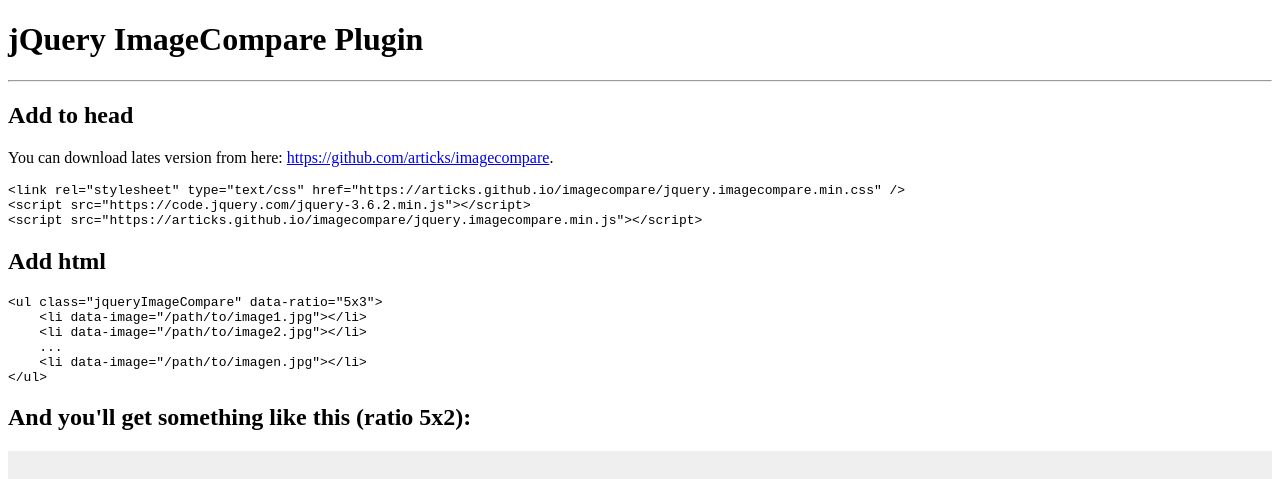
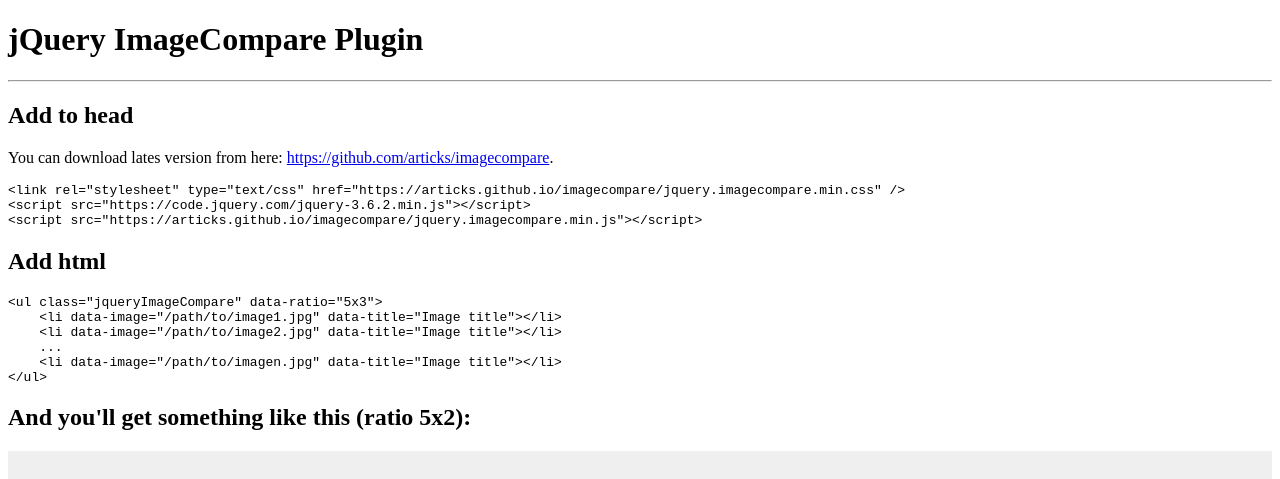
Before and after one commit to articks/imagecompare, a plain HTML site: page docs/index.html in a window 1280 px wide. Shown: the top 479 px of the page. Drawn offline with nearby package versions, Linux system fonts and the light colour scheme.

Commit message:
Update index.html

```diff
--- a/docs/index.html
+++ b/docs/index.html
@@ -29,10 +29,10 @@
     <h2>Add html</h2>
 <pre>
 &lt;ul class="jqueryImageCompare" data-ratio="5x3"&gt;
-    &lt;li data-image="/path/to/image1.jpg"&gt;&lt;/li&gt;
-    &lt;li data-image="/path/to/image2.jpg"&gt;&lt;/li&gt;
+    &lt;li data-image="/path/to/image1.jpg" data-title="Image title"&gt;&lt;/li&gt;
+    &lt;li data-image="/path/to/image2.jpg" data-title="Image title"&gt;&lt;/li&gt;
     ...
-    &lt;li data-image="/path/to/imagen.jpg"&gt;&lt;/li&gt;
+    &lt;li data-image="/path/to/imagen.jpg" data-title="Image title"&gt;&lt;/li&gt;
 &lt;/ul&gt;
 </pre>
     <h2>And you'll get something like this (ratio 5x2):</h2>
```
